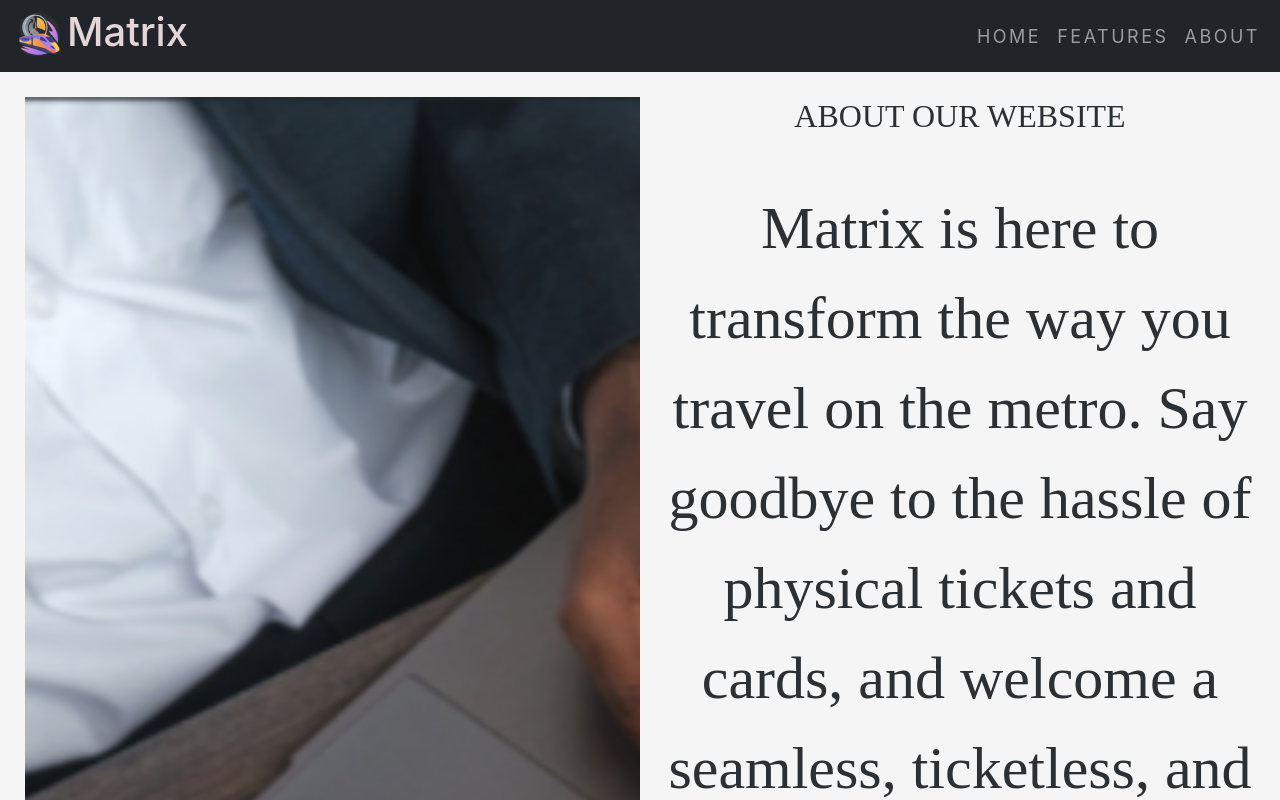
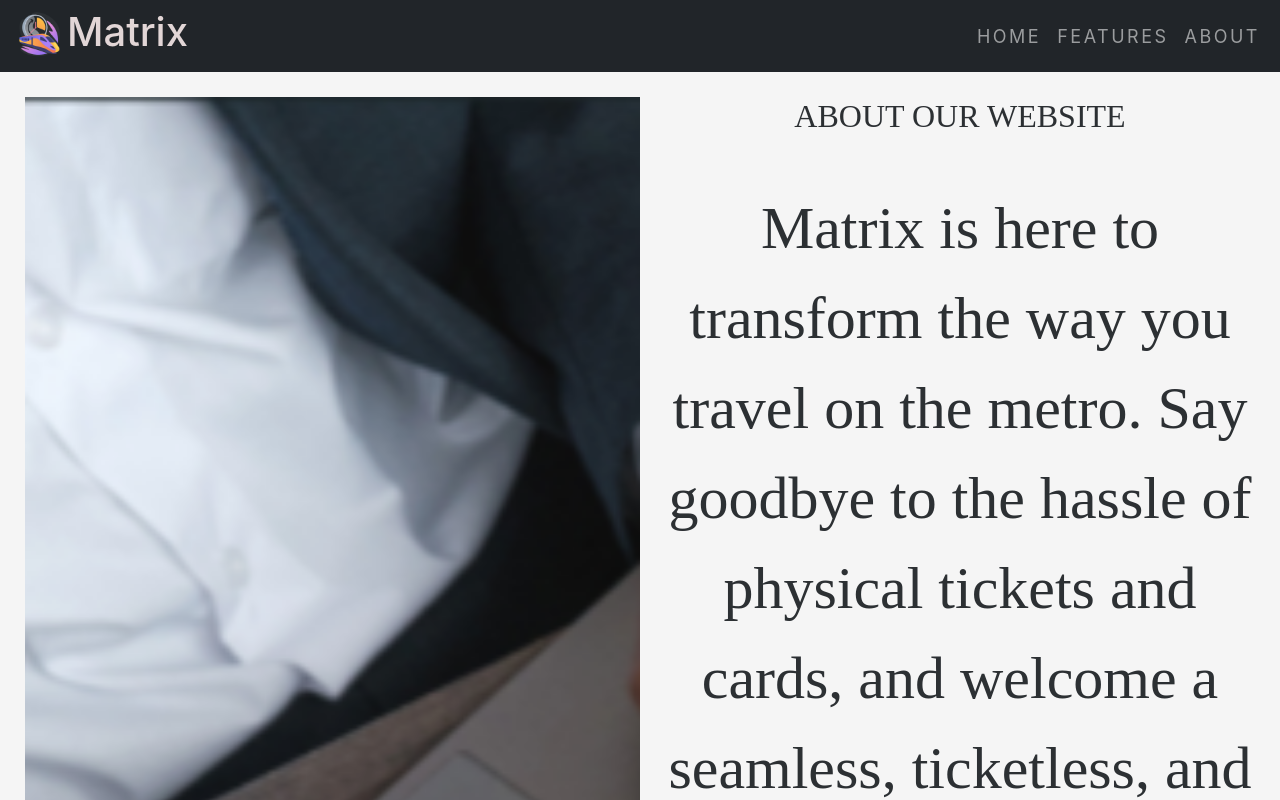
Before and after one commit to Priyanshu085/Matrix, a React (Create React App) app: page /About in a window 1280 px wide. Shown: the top 800 px of the page. Built offline with nearby package versions, Linux system fonts and the light colour scheme; a web font is replaced by a local one.

Commit message:
Update home.css

```diff
--- a/src/component/home.css
+++ b/src/component/home.css
@@ -82,7 +82,7 @@
   }
 
   .about_card img{
-    height: 75%;
+    height: 85%;
   }
 
   .feature_card ul li, .feature_card h3{
```
